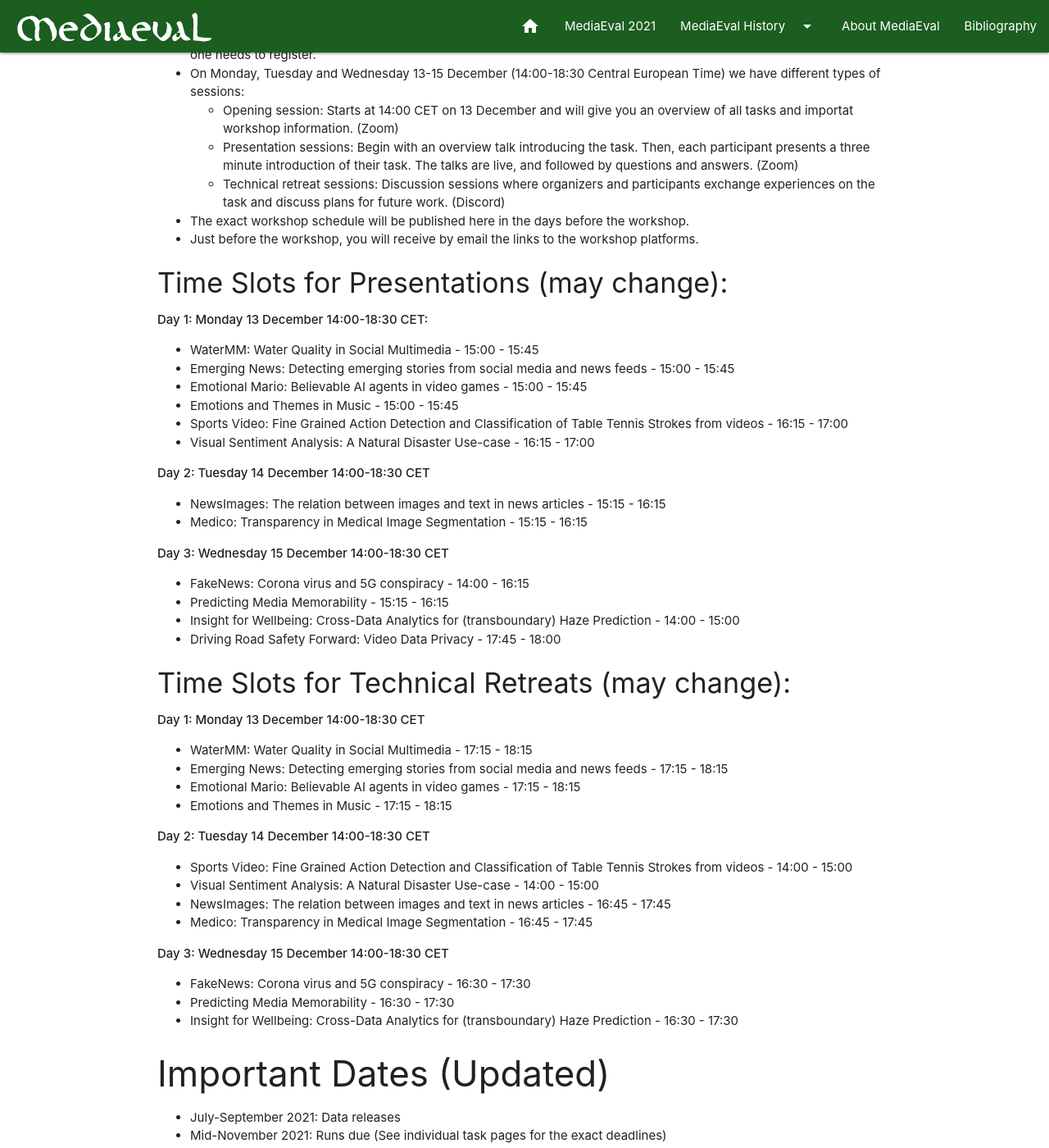
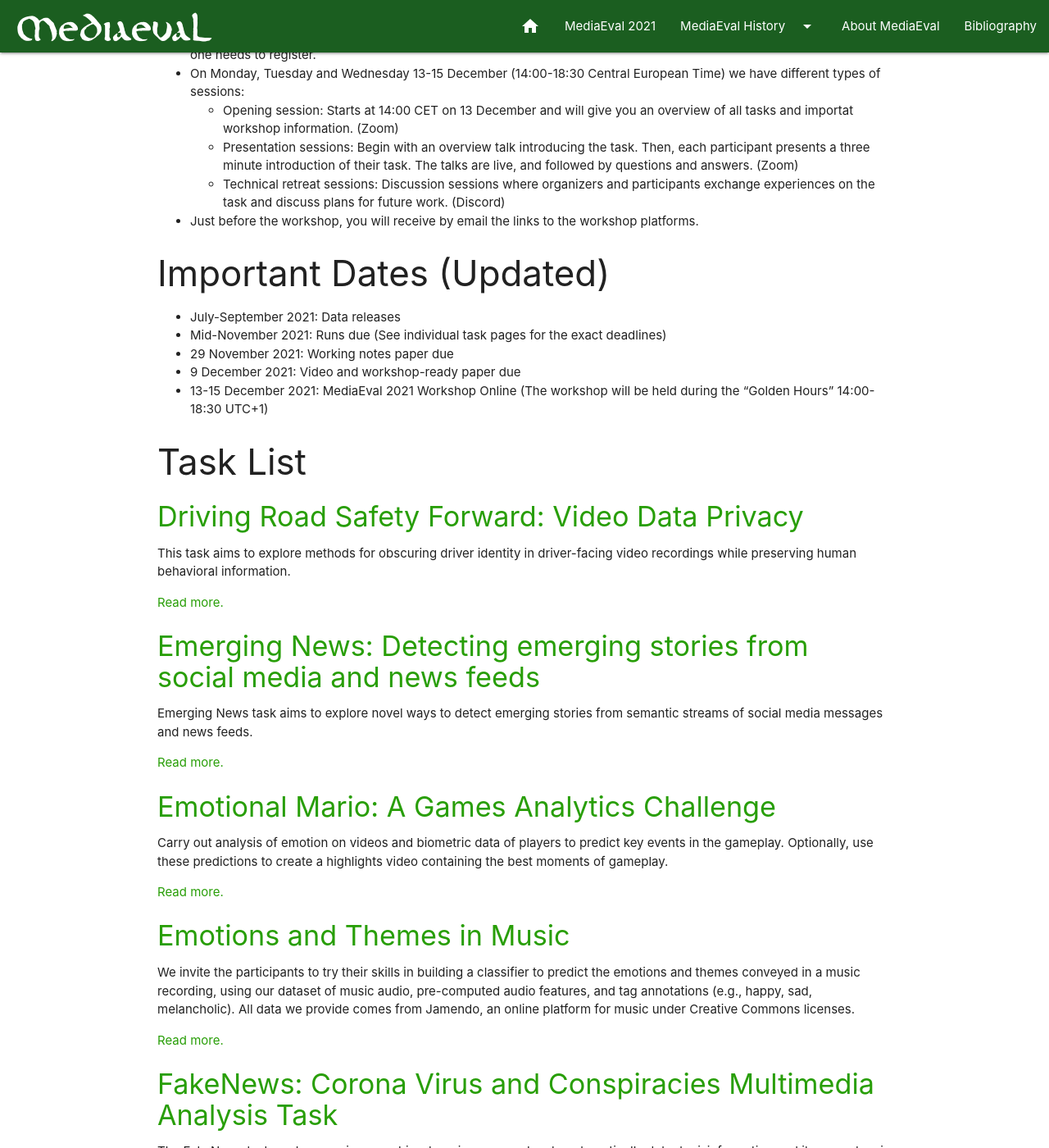
Before and after one commit to multimediaeval/multimediaeval.github.io, a Jekyll site: the page built from _editions/2021.md, in a window 1280 px wide and 1400 px high, scrolled down 474 px. Shown: the whole window at 82% size. Built offline with Jekyll 4.4.1, drawn with Linux system fonts in a browser that asks for light colours; some of the changed lines change nothing that is shown; some of the changed text lies outside the part shown.

Commit message:
Update 2021.md

```diff
--- a/_editions/2021.md
+++ b/_editions/2021.md
@@ -16,8 +16,8 @@
 
 ### Workshop
 
-* Workshop registration is now open: [MediaEval 2021 Workshop Registration Form](https://forms.gle/d4Mm1goWuucFe3fp7)
-* Please register as soon as possible to receive important workshop information.
+* Register for the workshop here: [MediaEval 2021 Workshop Registration Form](https://forms.gle/d4Mm1goWuucFe3fp7)
+* Workshop schedule is here: [MediaEval 2021 Workshop Program](https://docs.google.com/document/d/1D6RW9l6HaE27UMtX2owRWJ9BYBQx_KSlirrqGUPiMm8)
 
 #### Attendee workshop information
 * The MediaEval 2021 Workshop will be held completely online this year and participation is free. However, you are required to register in order to attend. If multiple people from one team will be participating in the workshop, then each one needs to register.
@@ -25,10 +25,10 @@
   * Opening session: Starts at 14:00 CET on 13 December and will give you an overview of all tasks and importat workshop information. (Zoom)
   * Presentation sessions: Begin with an overview talk introducing the task. Then, each participant presents a three minute introduction of their task. The talks are live, and followed by questions and answers. (Zoom)
   * Technical retreat sessions: Discussion sessions where organizers and participants exchange experiences on the task and discuss plans for future work. (Discord)
-* The exact workshop schedule will be published here in the days before the workshop.
+<!-- * The exact workshop schedule will be published here in the days before the workshop.-->
 * Just before the workshop, you will receive by email the links to the workshop platforms.
 
-#### Time Slots for Presentations (may change):
+<!-- #### Time Slots for Presentations (may change):
 
 **Day 1: Monday 13 December 14:00-18:30 CET:**
 * WaterMM: Water Quality in Social Multimedia - 15:00 - 15:45
@@ -65,6 +65,7 @@
 * FakeNews: Corona virus and 5G conspiracy - 16:30 - 17:30
 * Predicting Media Memorability - 16:30 - 17:30
 * Insight for Wellbeing: Cross-Data Analytics for (transboundary) Haze Prediction - 16:30 - 17:30
+-->
 
 ### Important Dates (Updated)
 * July-September 2021: Data releases
```
